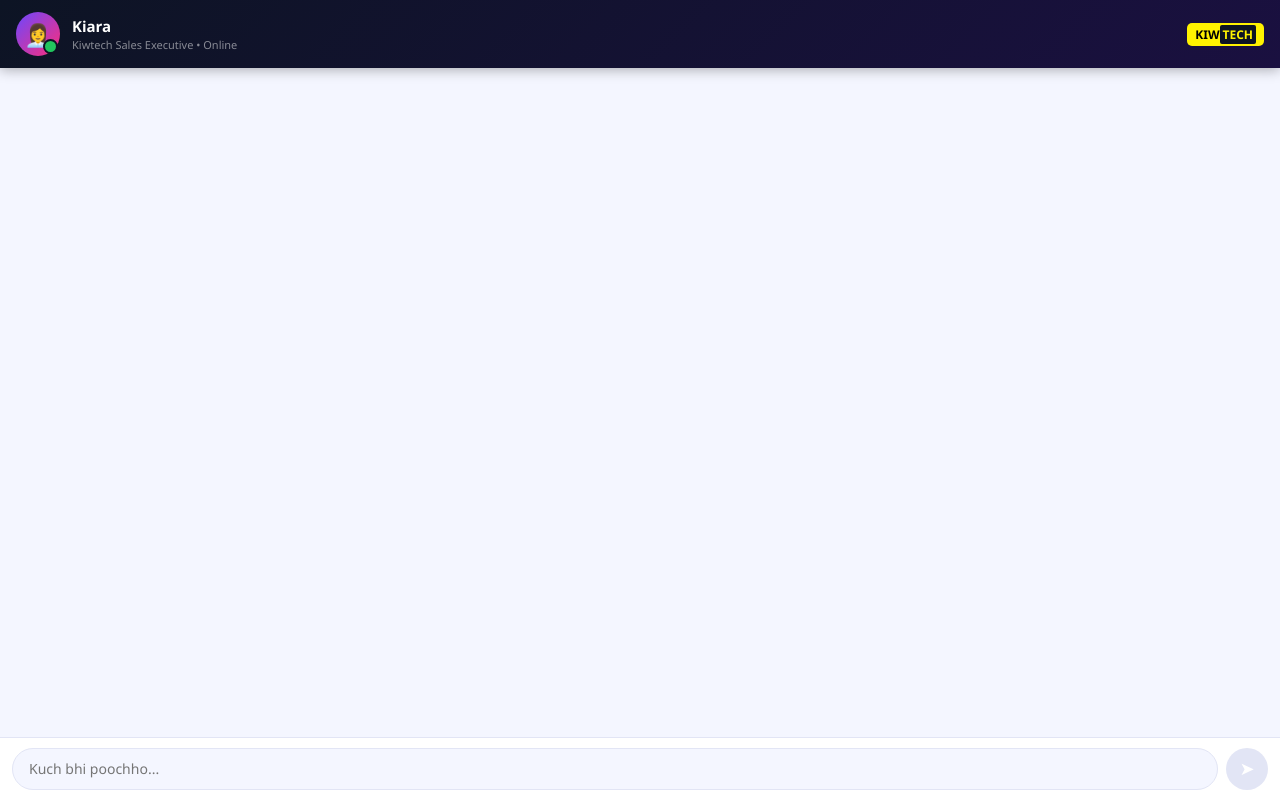
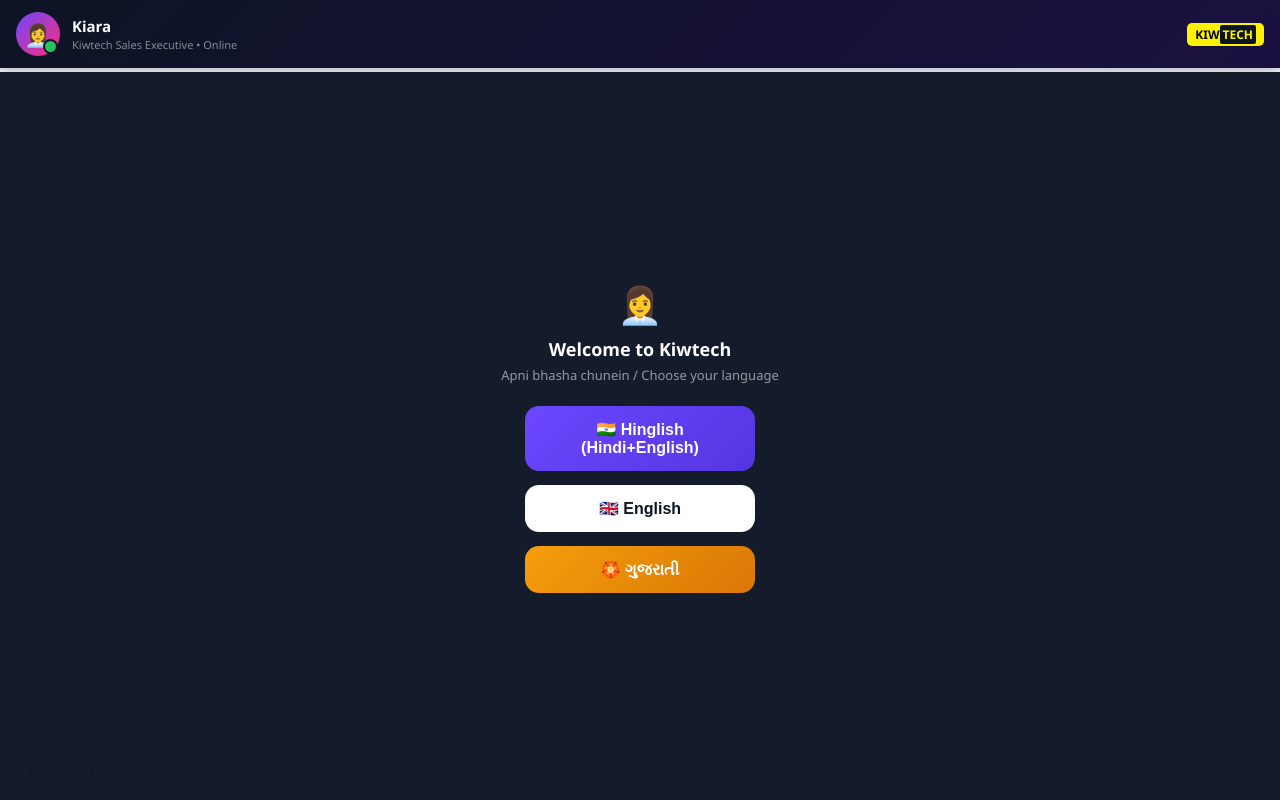
Before and after one commit to arshittraders/kiwtech999, a website: page kiara.html in a window 1280 px wide. Drawn offline with Linux system fonts and the light colour scheme.

Commit message:
Kiara v5: 3 lang selector, no Hindi

```diff
--- a/kiara.html
+++ b/kiara.html
@@ -159,6 +159,16 @@
   <div class="header-logo">KIW<span style="background:#0d1424;color:#fff200;padding:1px 3px;border-radius:2px;">TECH</span></div>
 </div>
 
+<div id="lang-selector" style="display:flex;position:fixed;top:72px;left:0;right:0;bottom:0;z-index:999;background:rgba(13,20,36,0.97);flex-direction:column;align-items:center;justify-content:center;gap:14px;padding:20px;">
+  <div style="text-align:center;margin-bottom:8px;">
+    <div style="font-size:36px;margin-bottom:8px;">👩‍💼</div>
+    <div style="font-size:18px;font-weight:900;color:#fff;">Welcome to Kiwtech</div>
+    <div style="font-size:13px;color:rgba(255,255,255,0.55);margin-top:5px;">Apni bhasha chunein / Choose your language</div>
+  </div>
+  <button onclick="selectLang('Hinglish')" style="width:230px;padding:14px;background:linear-gradient(135deg,#6C47FF,#5535e0);color:#fff;border:none;border-radius:14px;font-size:16px;font-weight:800;cursor:pointer;">🇮🇳 Hinglish (Hindi+English)</button>
+  <button onclick="selectLang('English')" style="width:230px;padding:14px;background:#fff;color:#0d1424;border:none;border-radius:14px;font-size:16px;font-weight:800;cursor:pointer;">🇬🇧 English</button>
+  <button onclick="selectLang('Gujarati')" style="width:230px;padding:14px;background:linear-gradient(135deg,#f59e0b,#d97706);color:#fff;border:none;border-radius:14px;font-size:16px;font-weight:800;cursor:pointer;">🏵️ ગુજરાતી</button>
+</div>
 <div class="messages" id="msgs"></div>
 <div class="quick-replies" id="qr-area"></div>
 
@@ -373,6 +383,10 @@ function selectLang(lang) {
   }, 300);
 }
 
+// Disable input until lang selected
+document.getElementById('inp').disabled = true;
+document.getElementById('send-btn').disabled = true;
+
 // Welcome - show language selector
 setTimeout(() => {
   document.getElementById('inp').disabled = true;
```
